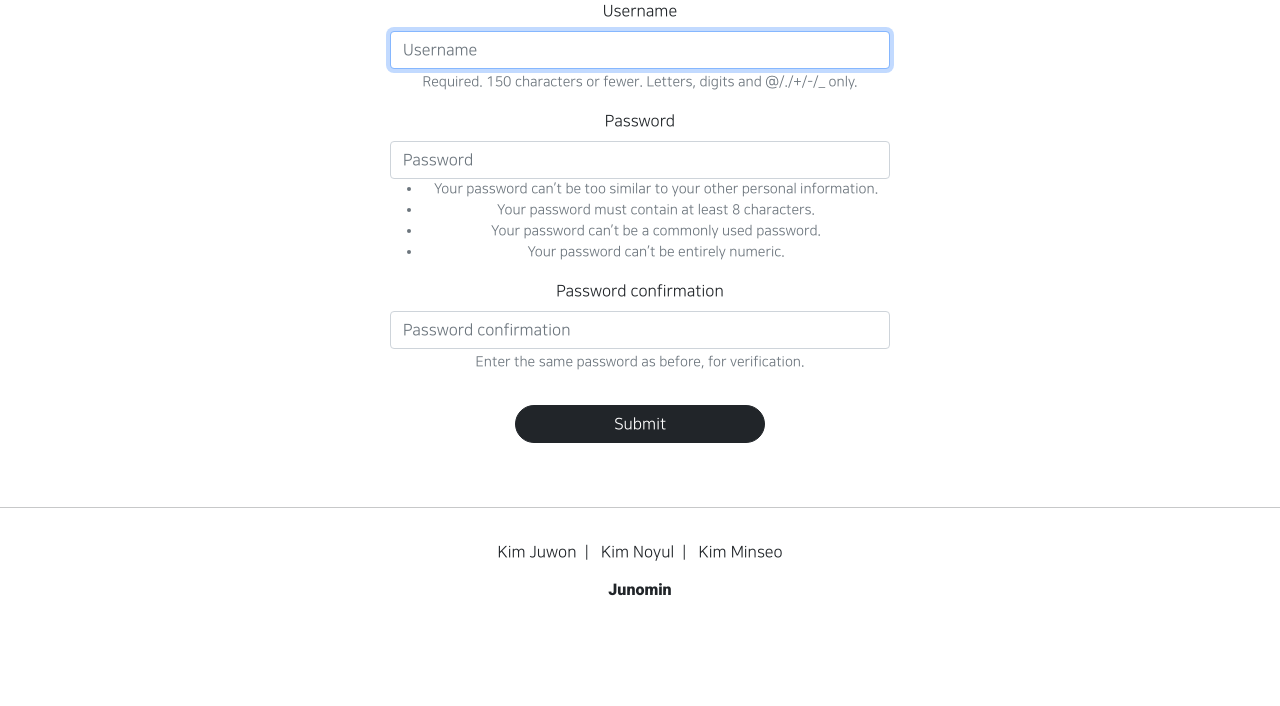
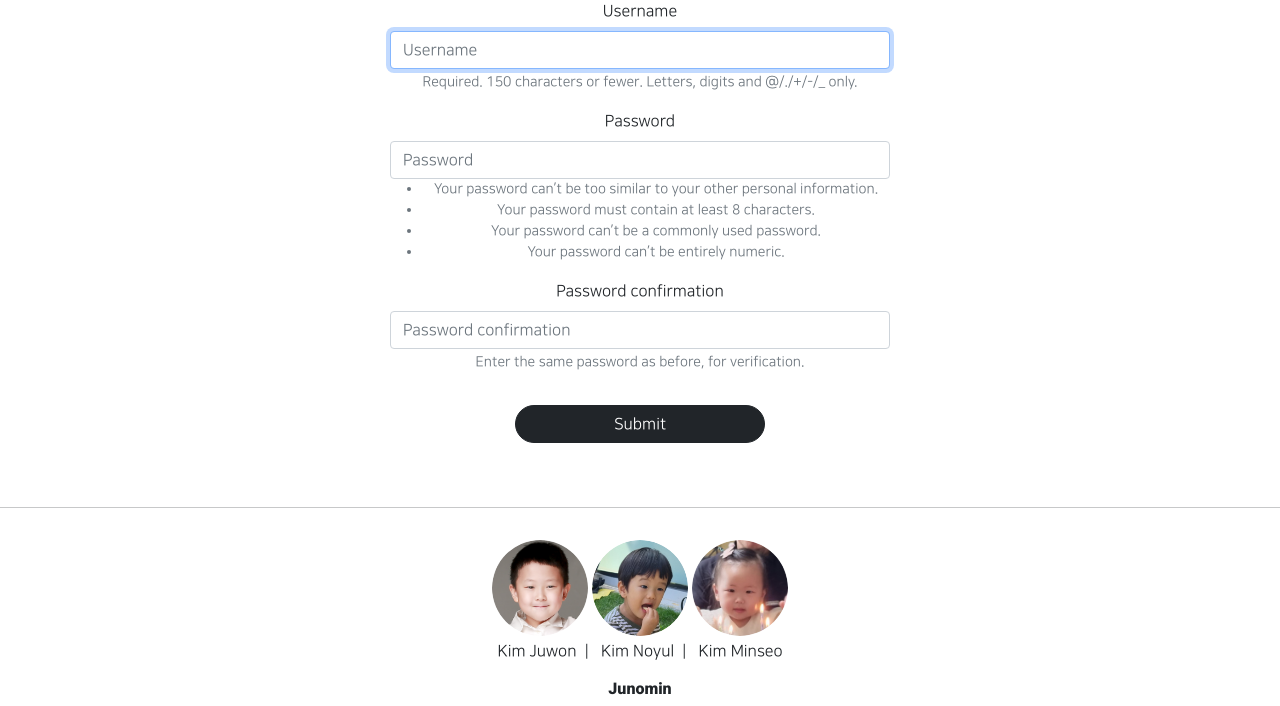
Before and after one commit to flightcheck77/pragmatic2, a Django app: page /accounts/create/ in a window 1280 px wide. Shown: the part 263-969 px from the top of the page. Before the commit the page ends 859 px from the top, so only its background shows below. Run offline with Django 3.2, Linux system fonts and the light colour scheme; some libraries are stand-ins or nearby versions.

Commit message:
footimg.html changed

```diff
--- a/templates/footer.html
+++ b/templates/footer.html
@@ -1,18 +1,28 @@
+{% load static %}
 <div class="pragmatic2_footer">
     <div class="pragmatic2_footer_button">
-        {% if target_user.footimg %}
-            <img src="{{ target_user.footimg.image1.url }}" alt=""
-                     style="height: 6rem; width: 6rem; border-radius: 20rem; margin-bottom: 2rem; object-fit: cover;">
-            <img src="{{ target_user.footimg.image2.url }}" alt=""
-                     style="height: 6rem; width: 6rem; border-radius: 20rem; margin-bottom: 2rem; object-fit: cover;">
-            <img src="{{ target_user.footimg.image3.url }}" alt=""
-                     style="height: 6rem; width: 6rem; border-radius: 20rem; margin-bottom: 2rem; object-fit: cover;">
-        {% endif %}
+<!--        {% if target_user.footimg %}-->
+<!--            <img src="{{ target_user.footimg.image1.url }}" alt=""-->
+<!--                     style="height: 6rem; width: 6rem; border-radius: 20rem; margin-bottom: 2rem; object-fit: cover;">-->
+<!--            <img src="{{ target_user.footimg.image2.url }}" alt=""-->
+<!--                     style="height: 6rem; width: 6rem; border-radius: 20rem; margin-bottom: 2rem; object-fit: cover;">-->
+<!--            <img src="{{ target_user.footimg.image3.url }}" alt=""-->
+<!--                     style="height: 6rem; width: 6rem; border-radius: 20rem; margin-bottom: 2rem; object-fit: cover;">-->
+<!--        {% endif %}-->
     </div>
     <div>
-        <span>Kim Juwon</span>&nbsp; | &nbsp;
-        <span>Kim Noyul</span>&nbsp; | &nbsp;
-        <span>Kim Minseo</span>
+        <a href="{% url 'projectapp:list' %}">
+            <img src="{% static 'juwon2.png' %}" style="height: 6rem; width: 6rem; border-radius: 20rem; margin-bottom: .2rem; object-fit: cover;">
+        </a>
+        <a href="{% url 'projectapp:list' %}">
+            <img src="{% static 'noyul.png' %}" style="height: 6rem; width: 6rem; border-radius: 20rem; margin-bottom: .2rem; object-fit: cover;">
+        </a>
+        <a href="{% url 'projectapp:list' %}">
+            <img src="{% static 'minseo2.png' %}" style="height: 6rem; width: 6rem; border-radius: 20rem; margin-bottom: .2rem; object-fit: cover;"> </br>
+        </a>
+            <span>Kim Juwon</span>&nbsp; | &nbsp;
+            <span>Kim Noyul</span>&nbsp; | &nbsp;
+            <span>Kim Minseo</span>
     </div>
     <div style="margin-top:1rem;">
         {% if user.is_authenticated and user.is_superuser %}
```
Also changed, not shown: db.sqlite3, static/juwon2.png (added), static/minseo2.png (added), static/noyul.png (added).
